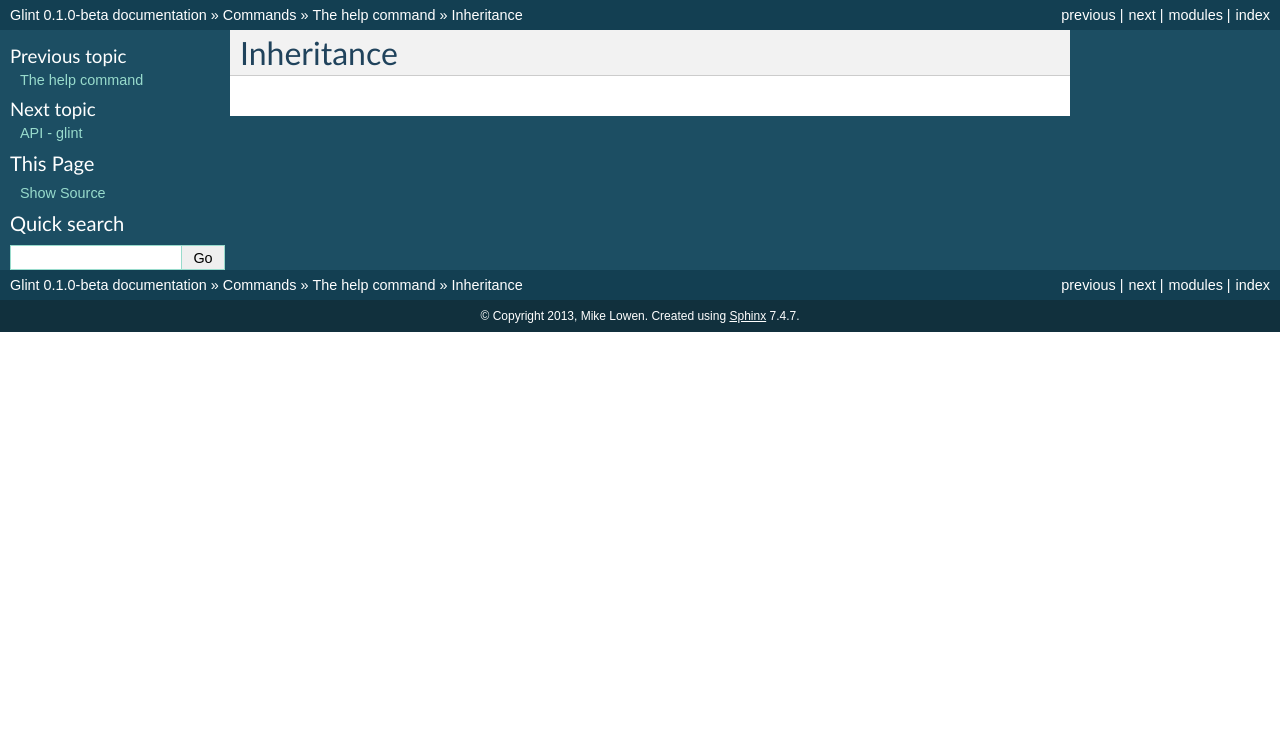
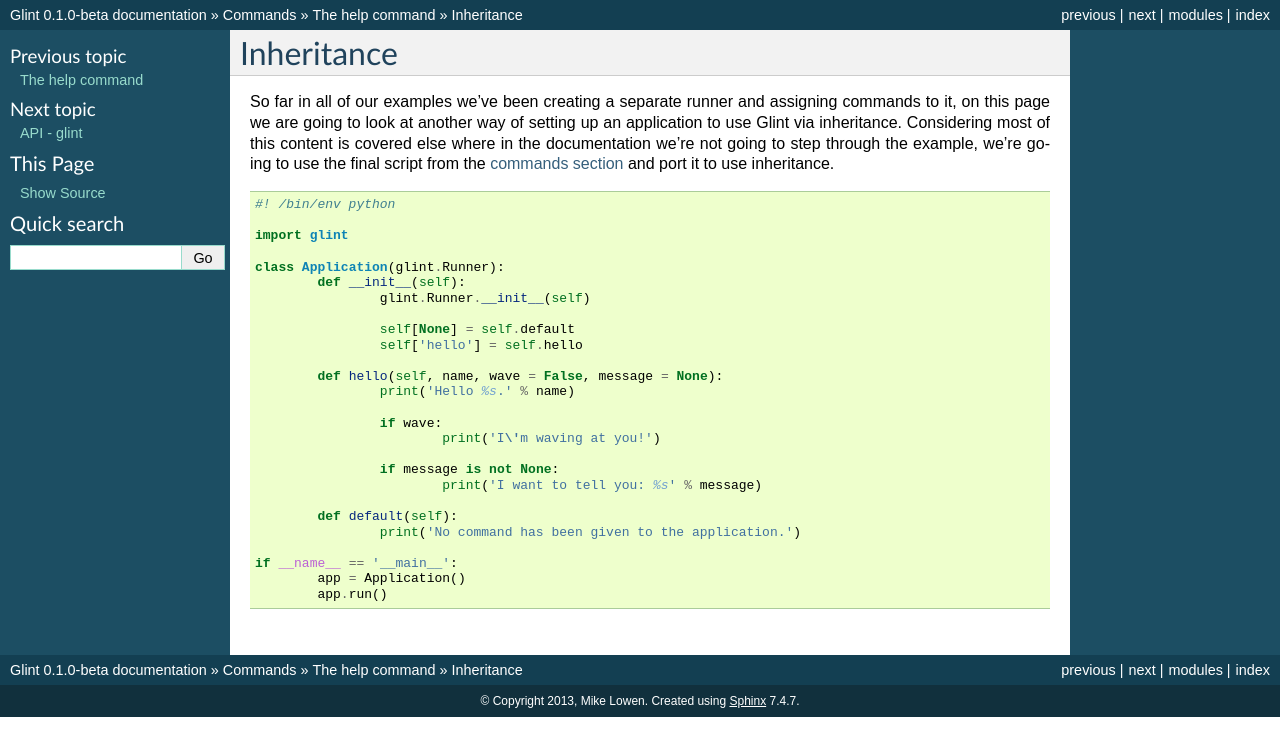
Before and after one commit to mlowen/Glint, a Sphinx documentation site: the page built from docs/inheritance.rst, in a window 1280 px wide. Shown: the top 756 px of the page. Built offline with Sphinx 7.4.7, drawn with Linux system fonts in a browser that asks for light colours.

Commit message:
Completed the inheritance page.
Updated the documentation for using inheritance to have an example which
used the example script else where in the documentation and ported it to
use the inheritance model.

```diff
--- a/docs/inheritance.rst
+++ b/docs/inheritance.rst
@@ -1,5 +1,37 @@
 Inheritance
 ===========
+
+So far in all of our examples we've been creating a separate runner and assigning commands to it, on this page we
+are going to look at another way of setting up an application to use Glint via inheritance. Considering most of this
+content is covered else where in the documentation we're not going to step through the example, we're going to use
+the final script from the :doc:`commands section <commands>` and port it to use inheritance. ::
+
+	#! /bin/env python
+
+	import glint
+
+	class Application(glint.Runner):
+		def __init__(self):
+			glint.Runner.__init__(self)
+
+			self[None] = self.default
+			self['hello'] = self.hello
+
+		def hello(self, name, wave = False, message = None):
+			print('Hello %s.' % name)
+
+			if wave:
+				print('I\'m waving at you!')
+
+			if message is not None:
+				print('I want to tell you: %s' % message)
+
+		def default(self):
+			print('No command has been given to the application.')
+
+	if __name__ == '__main__':
+		app = Application()
+		app.run()
 
 .. toctree::
 	:hidden:
```
